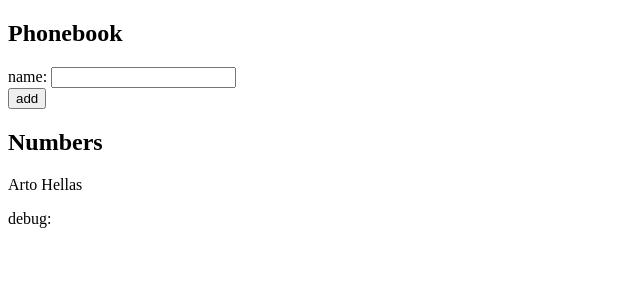
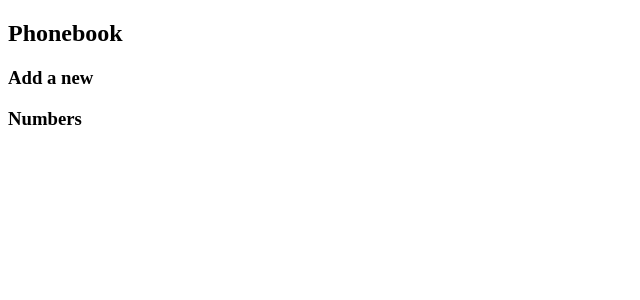
Before and after one commit to kennyenguyen/part2b-phonebook, a React (Create React App) app: page / in a window 1280 px wide. Shown: the top 300 px of the page, without its empty margins (0-640 px from the left). Built offline with nearby package versions, Linux system fonts and the light colour scheme.

Commit message:
Save before attempting to build filter

```diff
--- a/src/App.js
+++ b/src/App.js
@@ -1,45 +1,85 @@
 import {useState} from 'react'
+
+const Filter = () => {
+
+}
+
+const PersonForm = ({name, number}) => {
+    // return (
+    //     <form onSubmit={addPerson}>
+    //         <div>name: <input value={name} onChange={handleNameChange} /></div>
+    //         <div>number: <input value={number} onChange={handlePhoneChange} /></div>
+    //         <div><button type="submit">add</button></div>
+    //     </form>
+    // )
+}
+
+const Persons = () => {
+
+}
 
 const App = () => {
     const [persons, setPersons] = useState([
-        {name: 'Arto Hellas'}
+        {name: 'Arto Hellas', phone: '908-240-1337'}
     ])
     const [newName, setNewName] = useState('')
+    const [newPhone, setNewPhone] = useState('')
 
     const addPerson = (event) => {
         event.preventDefault()
-        const personObject = {
-            name: newName,
+        const names = persons.map(person => person.name)
+
+        if (names.includes(newName)) {
+            alert(`${newName} is already added to phonebook`)
+        } else {
+            const personObject = {
+                name: newName,
+                phone: newPhone,
+            }
+            setPersons(persons.concat(personObject))
+            setNewName('')
+            setNewPhone('')
         }
-
-        setPersons(persons.concat(personObject))
-        setNewName('')
     }
 
-    const handlePersonChange = (event) => {
+    const handleNameChange = (event) => {
         console.log(event.target.value)
         setNewName(event.target.value)
     }
+
+    const handlePhoneChange = (event) => {
+        console.log(event.target.value)
+        setNewPhone(event.target.value)
+    }
+
+    return (
+        <>
+            <h2>Phonebook</h2>
+            <Filter />
+            <h3>Add a new</h3>
+            <PersonForm name={newName} number={newPhone} />
+            <h3>Numbers</h3>
+            <Persons />
+        </>
+    )
+
 
     return (
         <div>
             <h2>Phonebook</h2>
             <form onSubmit={addPerson}>
-                <div>
-                    name: <input value={newName} onChange={handlePersonChange} />
-                </div>
-                <div>
-                    <button type="submit">add</button>
-                </div>
+                <div>name: <input value={newName} onChange={handleNameChange} /></div>
+                <div>number: <input value={newPhone} onChange={handlePhoneChange} /></div>
+                <div><button type="submit">add</button></div>
             </form>
             <h2>Numbers</h2>
             <div>
                 {persons.map(person =>
-                    <p key={persons.indexOf(person)}>{person.name}</p>
+                    <p key={persons.indexOf(person)}>{person.name} {person.phone}</p>
                 )}
             </div>
 
-            <div>debug: {newName}</div>
+            <div>debug: {newName} {newPhone}</div>
 
         </div>
     )
```
